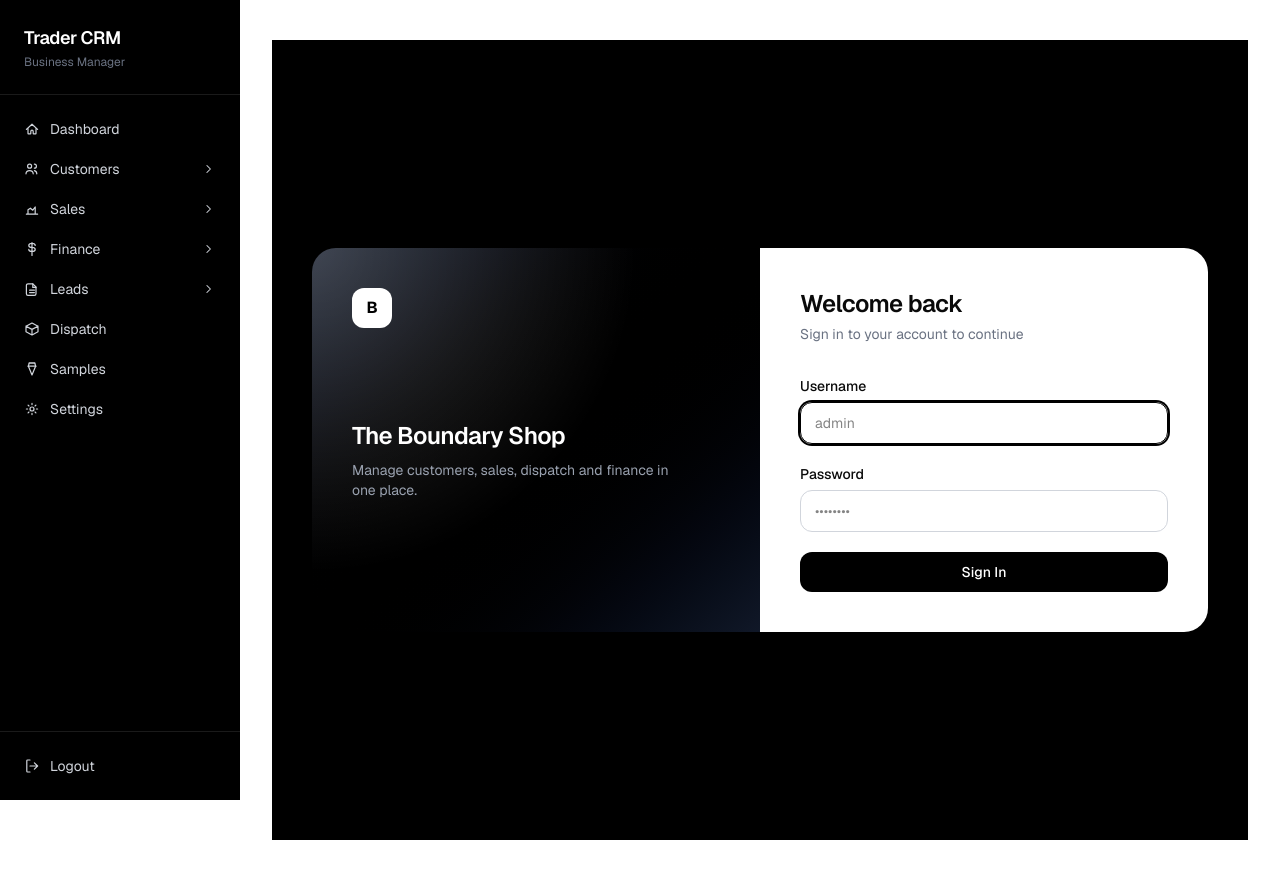
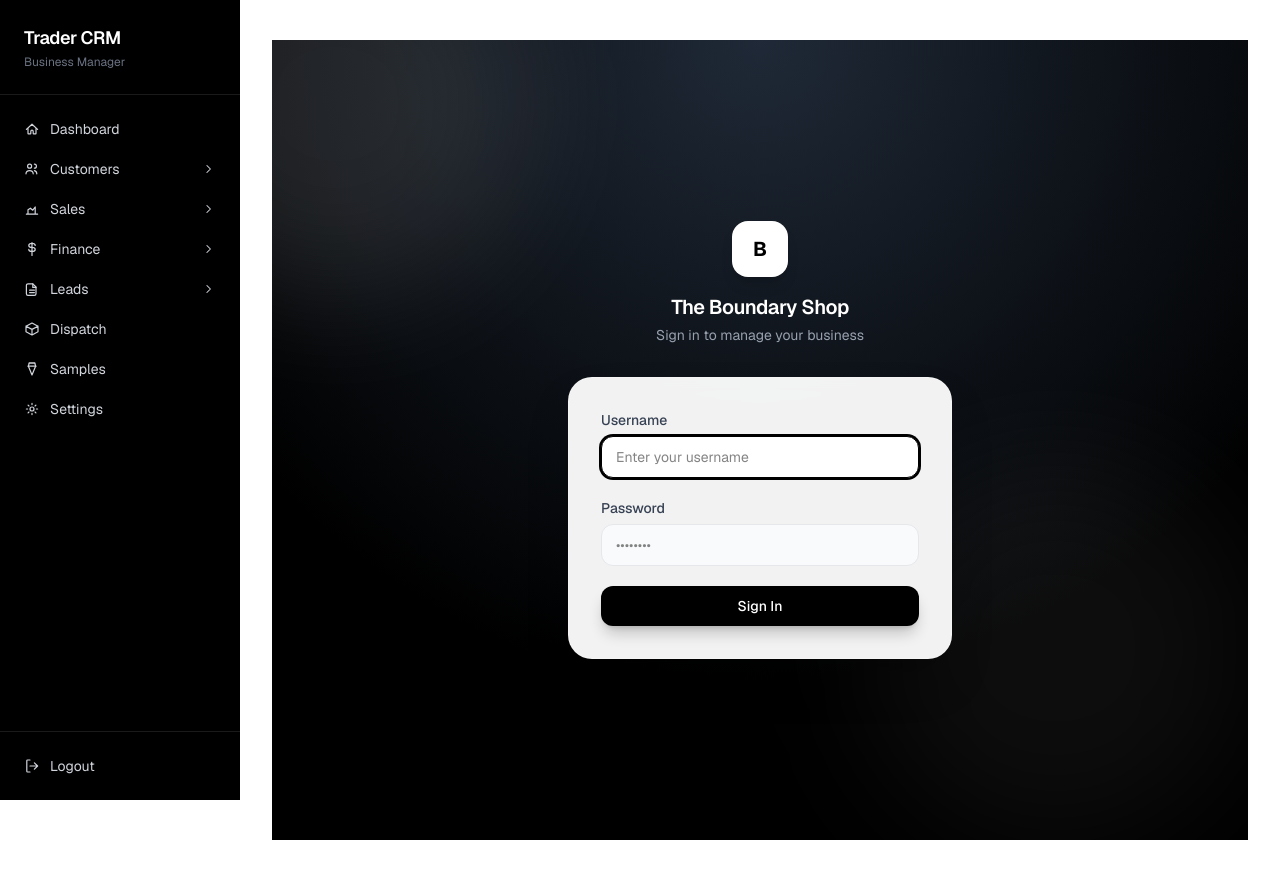
Before and after one commit to asaadumair575-collab/ASAAD-ERP, a Next.js app: page /login in a window 1280 px wide. Built offline with nearby package versions, Linux system fonts and the light colour scheme; no server answers; the database is empty.

Commit message:
Refresh login page with a modern dark-gradient design

```diff
--- a/src/app/login/page.tsx
+++ b/src/app/login/page.tsx
@@ -3,39 +3,27 @@ import SubmitButton from "@/components/SubmitButton";
 
 export default function LoginPage() {
   return (
-    <div className="min-h-screen w-full flex items-center justify-center bg-black px-4 py-10">
-      <div className="w-full max-w-4xl grid md:grid-cols-2 rounded-3xl overflow-hidden shadow-2xl">
-        <div className="hidden md:flex flex-col justify-between bg-gradient-to-br from-gray-900 via-black to-gray-900 text-white p-10 relative">
-          <div className="absolute inset-0 opacity-20 bg-[radial-gradient(circle_at_top_left,_white,_transparent_55%)]" />
-          <div className="relative">
-            <span className="inline-flex items-center justify-center w-10 h-10 rounded-xl bg-white text-black font-bold">
-              B
-            </span>
-          </div>
-          <div className="relative space-y-2">
-            <h2 className="text-2xl font-semibold tracking-tight">
-              The Boundary Shop
-            </h2>
-            <p className="text-sm text-gray-400 max-w-xs">
-              Manage customers, sales, dispatch and finance in one place.
-            </p>
-          </div>
-          <div className="relative" />
+    <div className="min-h-screen w-full flex items-center justify-center relative overflow-hidden bg-[radial-gradient(circle_at_top,_#1f2937,_#000_70%)] px-4 py-10">
+      <div className="absolute -top-32 -left-32 w-96 h-96 rounded-full bg-white/10 blur-3xl" />
+      <div className="absolute bottom-0 right-0 w-96 h-96 rounded-full bg-white/5 blur-3xl" />
+
+      <div className="relative w-full max-w-sm">
+        <div className="flex flex-col items-center mb-8">
+          <span className="inline-flex items-center justify-center w-14 h-14 rounded-2xl bg-white text-black font-bold text-xl shadow-lg">
+            B
+          </span>
+          <h2 className="mt-4 text-xl font-semibold text-white tracking-tight">
+            The Boundary Shop
+          </h2>
+          <p className="text-sm text-gray-400 mt-1">
+            Sign in to manage your business
+          </p>
         </div>
 
-        <div className="bg-white p-8 sm:p-10 flex flex-col justify-center">
-          <div className="mb-8">
-            <h1 className="text-2xl font-semibold tracking-tight">
-              Welcome back
-            </h1>
-            <p className="text-sm text-gray-500 mt-1">
-              Sign in to your account to continue
-            </p>
-          </div>
-
+        <div className="bg-white/95 backdrop-blur rounded-3xl shadow-2xl border border-white/20 p-8">
           <form action={loginAction} className="space-y-5">
             <div>
-              <label className="block text-sm font-medium mb-1.5">
+              <label className="block text-sm font-medium mb-1.5 text-gray-700">
                 Username
               </label>
               <input
@@ -43,12 +31,12 @@ export default function LoginPage() {
                 name="username"
                 required
                 autoFocus
-                placeholder="admin"
-                className="w-full border border-gray-300 rounded-xl px-3.5 py-2.5 text-sm focus:outline-none focus:ring-2 focus:ring-black focus:border-black transition-shadow"
+                placeholder="Enter your username"
+                className="w-full border border-gray-200 bg-gray-50 rounded-xl px-3.5 py-2.5 text-sm focus:outline-none focus:ring-2 focus:ring-black focus:border-black focus:bg-white transition-all"
               />
             </div>
             <div>
-              <label className="block text-sm font-medium mb-1.5">
+              <label className="block text-sm font-medium mb-1.5 text-gray-700">
                 Password
               </label>
               <input
@@ -56,12 +44,12 @@ export default function LoginPage() {
                 name="password"
                 required
                 placeholder="••••••••"
-                className="w-full border border-gray-300 rounded-xl px-3.5 py-2.5 text-sm focus:outline-none focus:ring-2 focus:ring-black focus:border-black transition-shadow"
+                className="w-full border border-gray-200 bg-gray-50 rounded-xl px-3.5 py-2.5 text-sm focus:outline-none focus:ring-2 focus:ring-black focus:border-black focus:bg-white transition-all"
               />
             </div>
             <SubmitButton
               pendingText="Signing in..."
-              className="w-full bg-black text-white rounded-xl py-2.5 text-sm font-medium hover:bg-gray-800 transition-colors"
+              className="w-full bg-black text-white rounded-xl py-2.5 text-sm font-medium hover:bg-gray-800 transition-colors shadow-lg shadow-black/20"
             >
               Sign In
             </SubmitButton>
```
